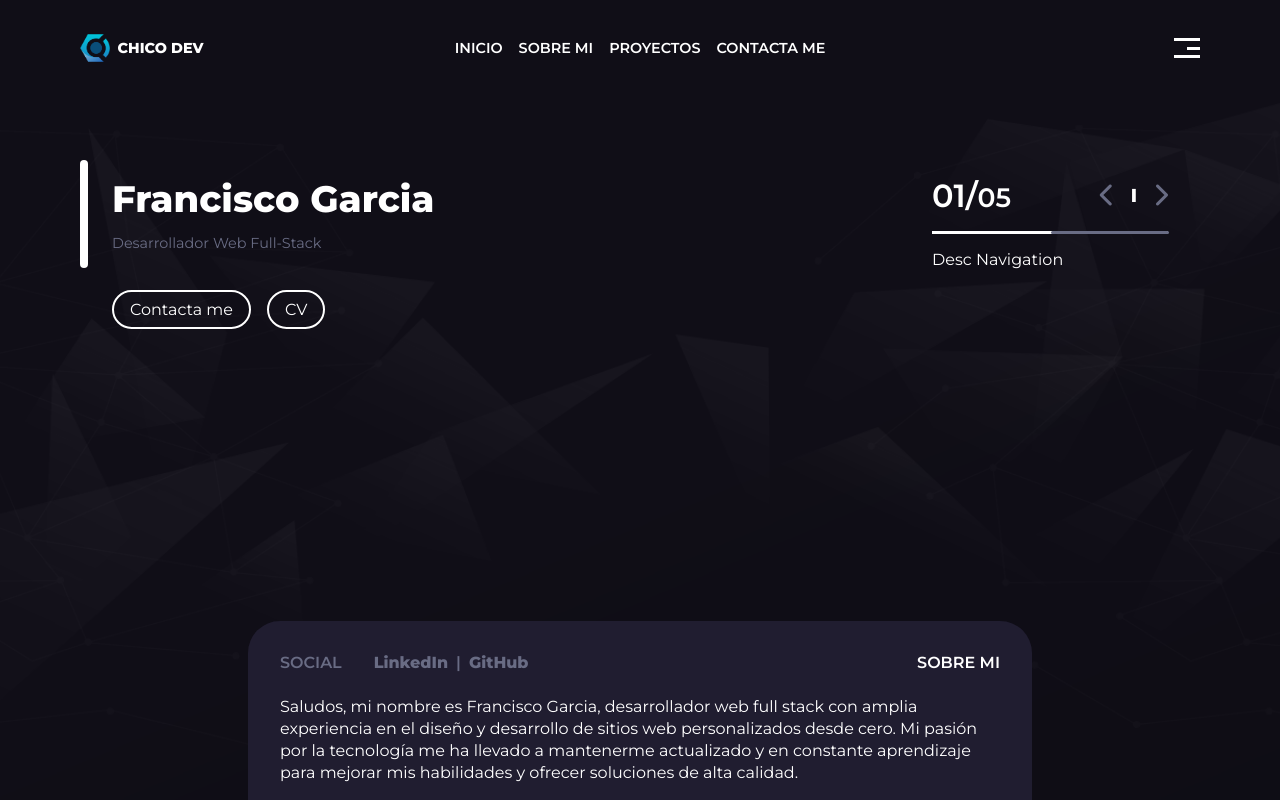
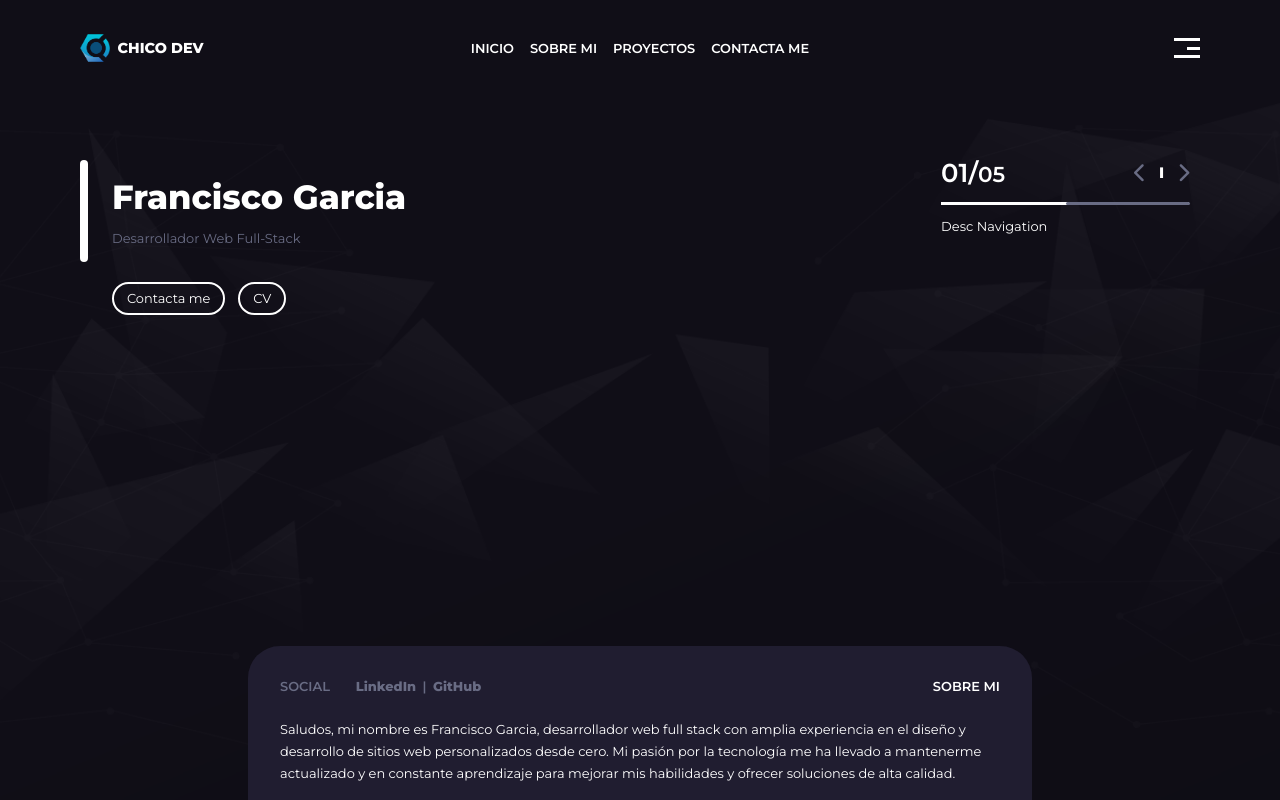
Before and after one commit to francisco-JGC/PortafolioV2, a React (Vite) app: page / in a window 1280 px wide. Built offline with nearby package versions, Linux system fonts and the light colour scheme.

Commit message:
fix: font-size

```diff
--- a/src/components/DescNavigation/index.scss
+++ b/src/components/DescNavigation/index.scss
@@ -1,11 +1,12 @@
 .desc-navigation {
   position: absolute;
-  top: 10em;
+  top: calc((6rem + 3rem));
   right: 5em;
   padding: 1em 2em;
   display: flex;
   flex-direction: column;
   width: 300px;
+  font-size: calc(0.01rem + 1vw);
 
   &__item {
     display: flex;
--- a/src/components/Navigation/index.scss
+++ b/src/components/Navigation/index.scss
@@ -7,7 +7,7 @@
       text-transform: uppercase;
       font-weight: 600;
       position: relative;
-      font-size: calc(0.1rem + 1vw);
+      font-size: calc(0.01rem + 1vw);
 
       &::after {
         content: '';
--- a/src/pages/home/components/MyInfo/index.scss
+++ b/src/pages/home/components/MyInfo/index.scss
@@ -5,6 +5,7 @@
 
   p {
     line-height: 22px;
+    font-size: calc(0.01rem + 1vw);
   }
 
   &__header {
@@ -14,6 +15,7 @@
     overflow: hidden;
     span {
       font-weight: 600;
+      font-size: calc(0.01rem + 1vw);
     }
   }
 }
--- a/src/pages/home/components/Profile/index.scss
+++ b/src/pages/home/components/Profile/index.scss
@@ -26,13 +26,13 @@
     }
 
     &__name {
-      font-size: calc(1.5rem + 1vw);
+      font-size: calc(1.3rem + 1vw);
       font-weight: 800;
       position: relative;
     }
 
     &__ocupation {
-      font-size: calc(0.1rem + 1vw);
+      font-size: calc(0.01rem + 1vw);
       text-transform: capitalize;
       position: relative;
 
@@ -45,6 +45,7 @@
   &__contact {
     margin-top: 1em;
     position: relative;
+    font-size: calc(0.01rem + 1vw);
     .contact,
     .CV {
       border: 2px solid #fff;
--- a/src/pages/home/components/SocialMedia/index.scss
+++ b/src/pages/home/components/SocialMedia/index.scss
@@ -1,6 +1,7 @@
 .social-media {
   display: flex;
   gap: 2em;
+  font-size: calc(0.01rem + 1vw);
 
   span,
   li {
```
